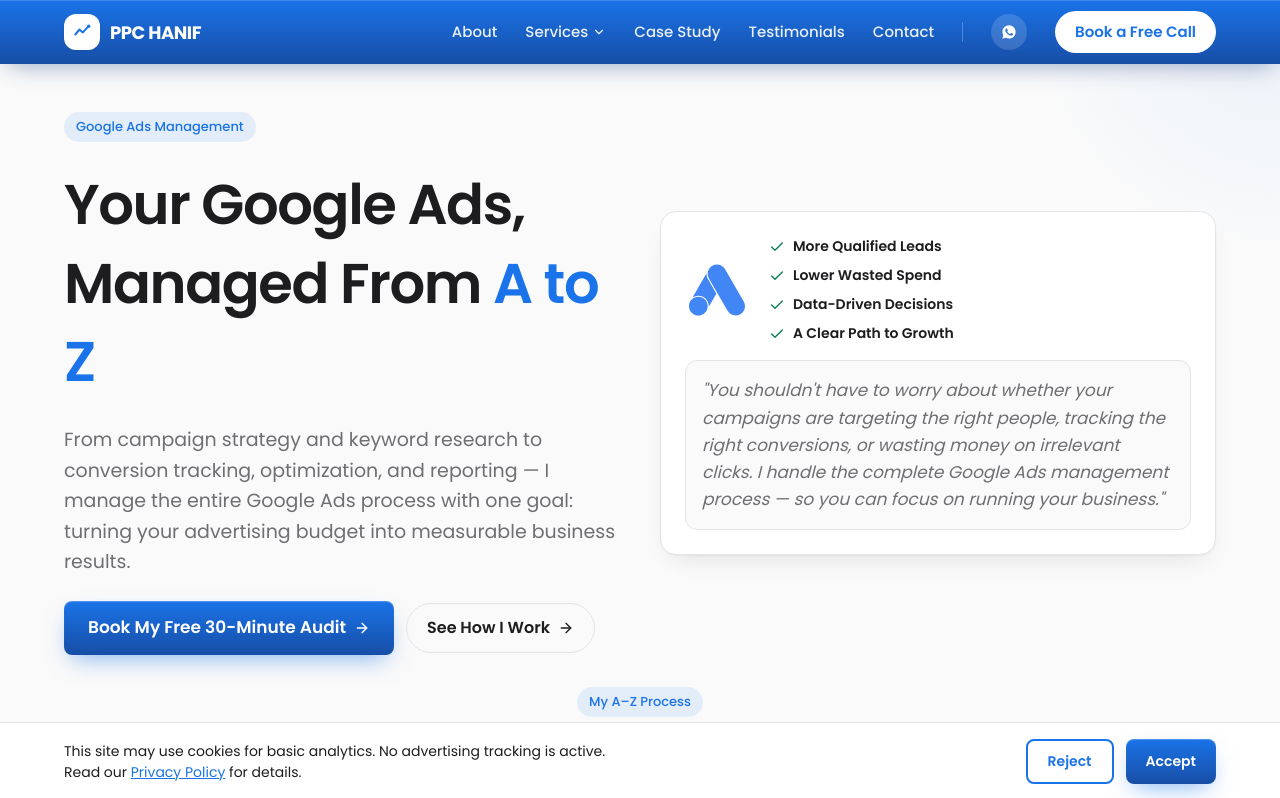
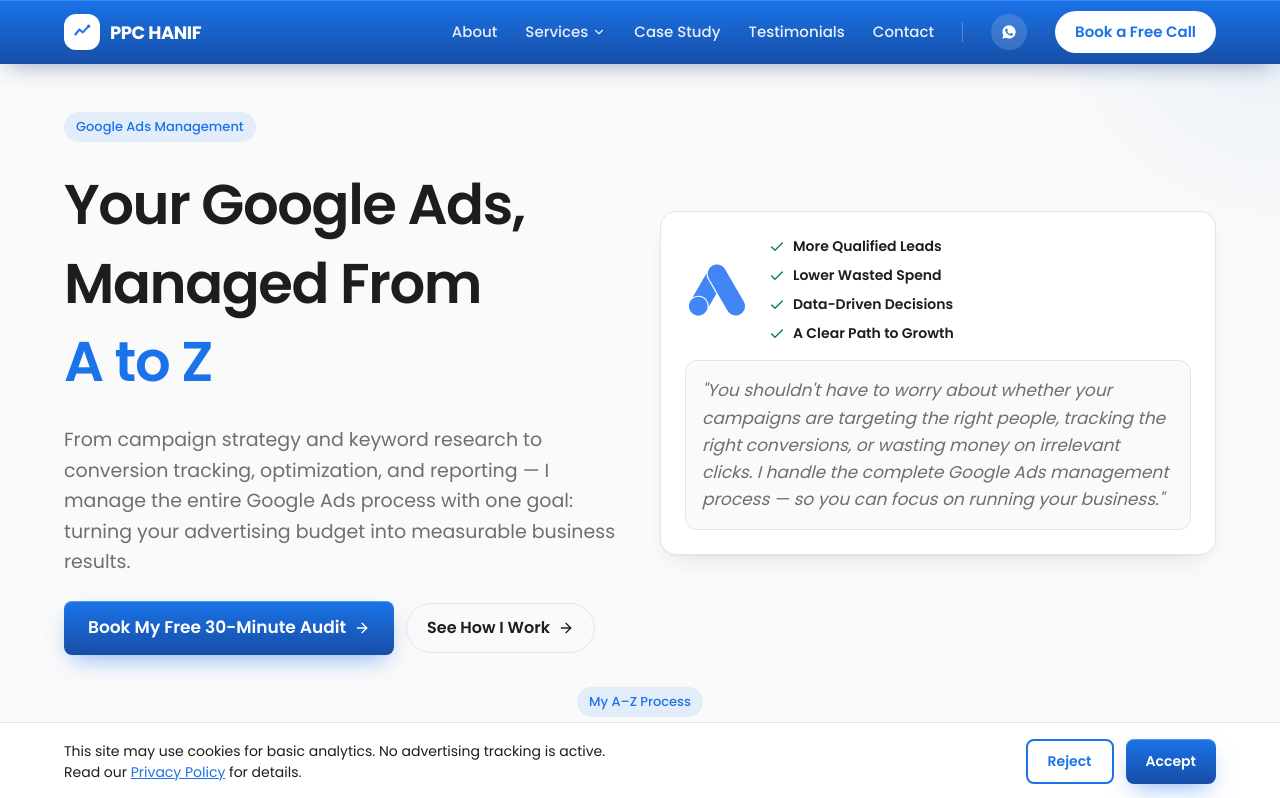
Before and after one commit to shakilahmedsamim/hanif, a Next.js app: page /google-ads-management in a window 1280 px wide. Shown: the top 798 px of the page. Built offline with nearby package versions, Linux system fonts and the light colour scheme.

Commit message:
Keep "A to Z" from breaking across lines in the hero headline
Co-Authored-By: Claude Sonnet 5 <noreply@anthropic.com>
Claude-Session: https://claude.ai/code/session_01KFSbtd5f6rd1ZaWrC7WRFh

```diff
--- a/app/google-ads-management/page.tsx
+++ b/app/google-ads-management/page.tsx
@@ -196,7 +196,8 @@ export default function GoogleAdsManagementPage() {
               Google Ads Management
             </span>
             <h1 className="h1-style">
-              Your Google Ads, Managed From <span className="text-accent">A to Z</span>
+              Your Google Ads, Managed From{" "}
+              <span className="text-accent whitespace-nowrap">A to Z</span>
             </h1>
             <p className="body-lg-copy text-neutral">
               From campaign strategy and keyword research to conversion
```
